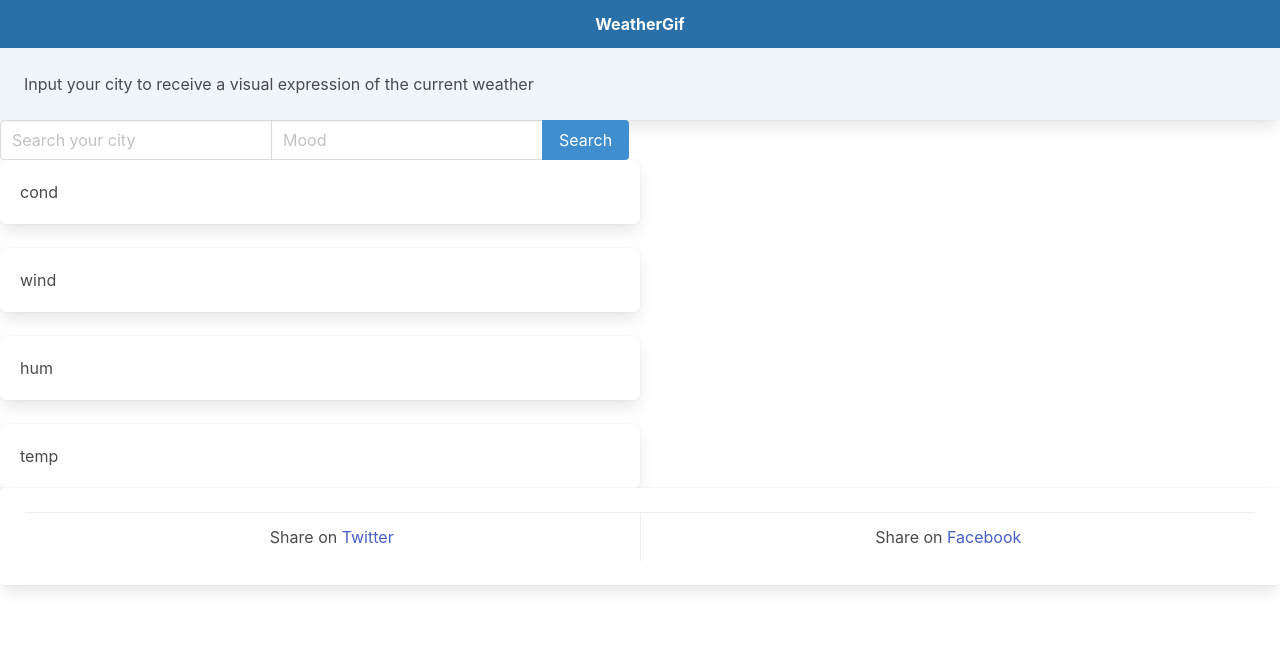
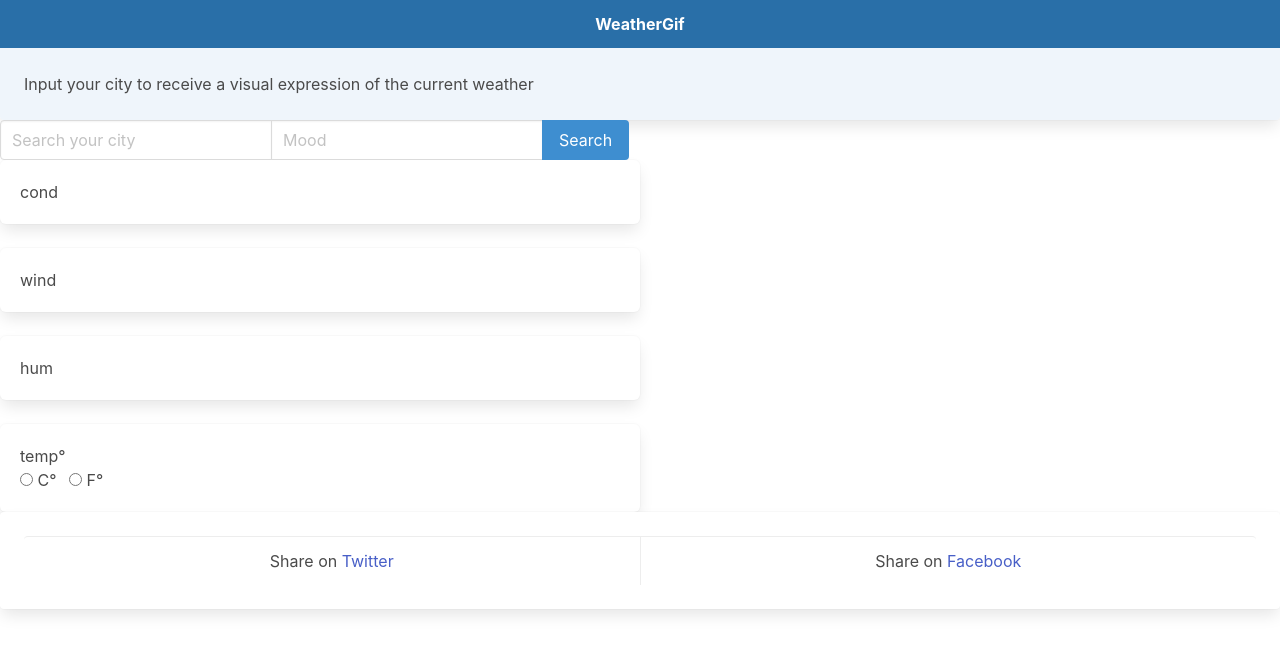
Before and after one commit to 13tinydots/project-one, a website with bundled scripts: page index.html in a window 1280 px wide. Built offline with nearby package versions, Linux system fonts and the light colour scheme.

Commit message:
add radio button to temp tile

```diff
--- a/index.html
+++ b/index.html
@@ -42,7 +42,18 @@
             <div id="conditionDesc" class="tile is-6 is-child box">cond</div>
             <div id="windSpeed" class="tile is-6 is-child box">wind</div>
             <div id="humidity" class="tile is-6 is-child box">hum</div>
-            <div id="temperature" class="tile is-6 is-child box">temp</div>
+            <div id="temperature" class="tile is-6 is-child box">
+              <p id="tempvalue">temp&#176</p>
+              <label class="radio">
+                <input type="radio" name="answer">
+                C&#176;
+              </label>
+              <label class="radio">
+                <input type="radio" name="answer">
+                F&#176;
+              </label>
+            </div>
+
           </div>
         </div>
       </section>
```
